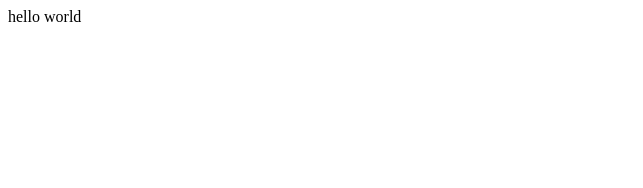
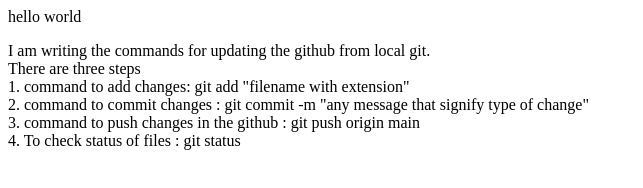
Before and after one commit to sumantadasresearch/config_git, a plain HTML site: page index.html in a window 1280 px wide. Shown: the whole page, without its empty margins (0-643 px from the left). Drawn offline with Linux system fonts and the light colour scheme.

Commit message:
updated index.html

```diff
--- a/index.html
+++ b/index.html
@@ -1 +1,10 @@
 hello world
+<p>
+    I am writing the commands for updating the github from local git.
+    <br>
+    There are three steps<br>1. command to add changes: git add "filename with extension"
+    <br>2. command to commit changes : git commit -m "any message that signify type of change"
+    <br>3. command to push changes in the github : git push origin main
+    <br>4. To check status of files : git status
+
+</p>
```
